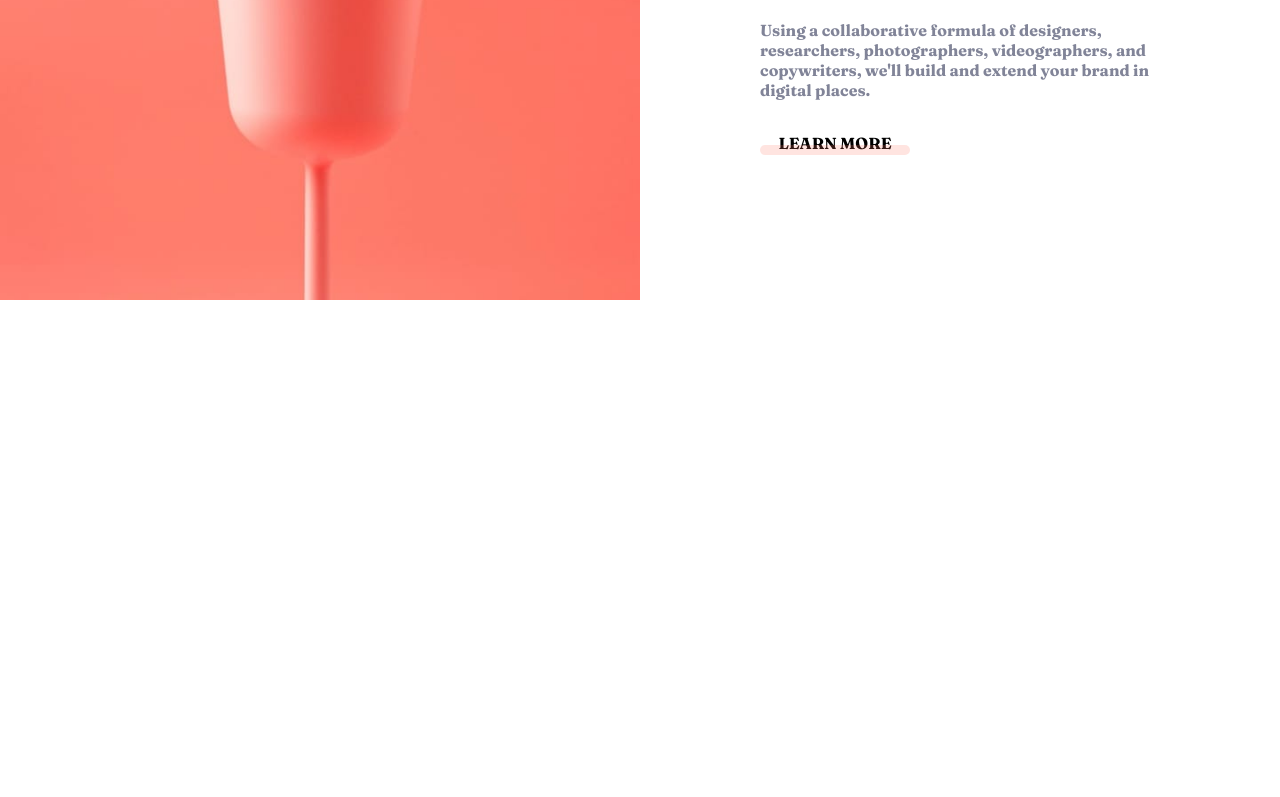
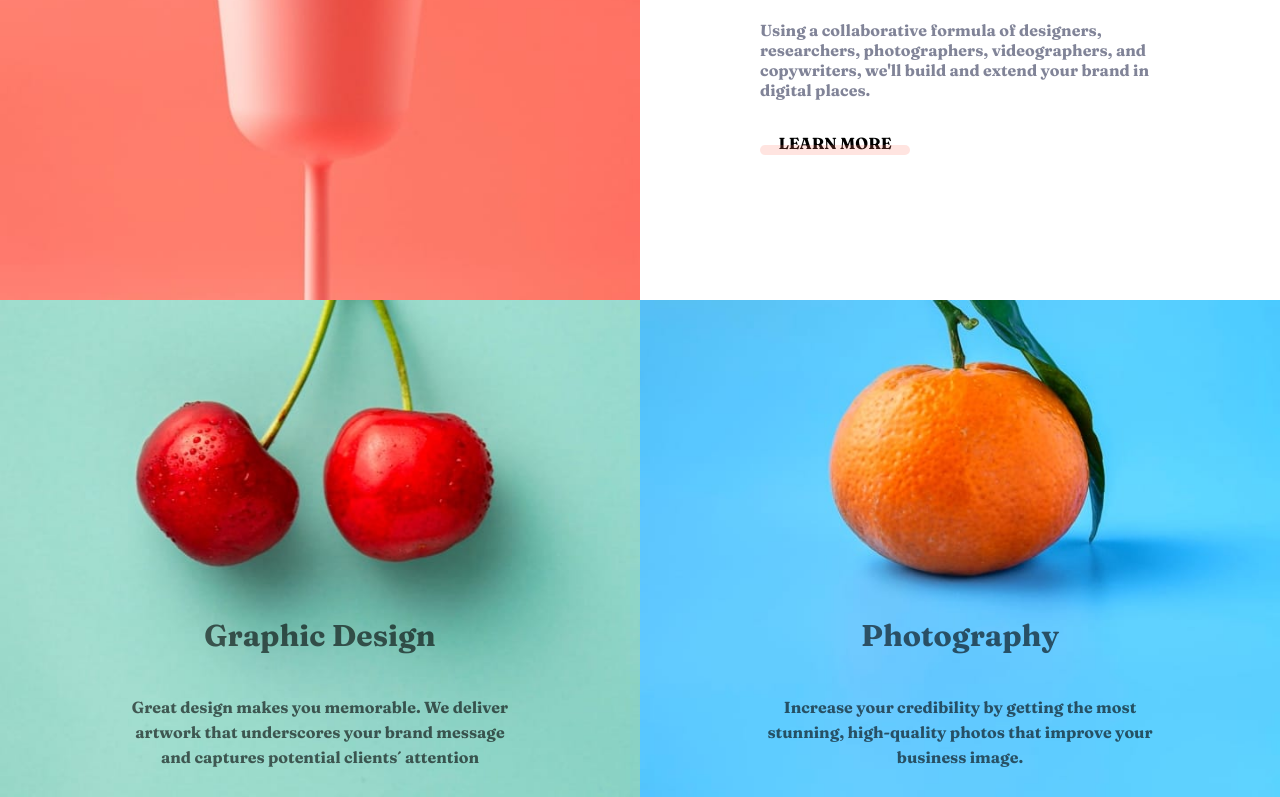
Before and after one commit to AstronautoLunar/sunnyside-agency-landing-page-vue, a Vue app: page / in a window 1280 px wide. Shown: the part 1467-2264 px from the top of the page. Before the commit the page ends 1767 px from the top, so only its background shows below. Built offline with nearby package versions, Linux system fonts and the light colour scheme.

Commit message:
:sparkles: feito a parte do main

```diff
--- a/src/App.vue
+++ b/src/App.vue
@@ -1,6 +1,5 @@
 <template>
   <div id="app">
-    <AgencyHeader/>
       <div id="background-main">
         <span id="text-background-main">
           WE ARE CREATIVES
@@ -11,7 +10,8 @@
           alt="arrow background image"
         />
       </div>
-    <div id="quite">
+    <AgencyHeader/>
+    <main id="main" role="main">
       <AgencyCard
         colorBorder="hsl(51, 100%, 49%)"
       >
@@ -42,19 +42,52 @@
           <p class="paragraph-card">Using a collaborative formula of designers, researchers, photographers, videographers, and copywriters, we'll build and extend your brand in digital places.</p>
         </template>
       </AgencyCard>
-    </div>
+      <section
+        class="section cards-image"
+        role="section"
+      >
+        <AgencyCardImage>
+          <template #background-image>
+            <img
+              class="image-card"
+              src="./assets/desktop/image-graphic-design.jpg"
+              alt="image graphic design"
+            />
+          </template>
+          <h2 class="title-card-image">Graphic Design</h2>
+          <p class="paragraphy-card-image">
+            Great design makes you memorable. We deliver artwork that underscores your brand message and captures potential clients´ attention
+          </p>
+        </AgencyCardImage>
+        <AgencyCardImage>
+          <template #background-image>
+            <img
+              class="image-card"
+              src="./assets/desktop/image-photography.jpg"
+              alt="image graphic design"
+            />
+          </template>
+          <h2 class="title-card-image">Photography</h2>
+          <p class="paragraphy-card-image">
+            Increase your credibility by getting the most stunning, high-quality photos that improve your business image.
+          </p>
+        </AgencyCardImage>
+      </section>
+    </main>
   </div>
 </template>
 
 <script>
   import AgencyHeader from './components/AgencyHeader.vue';
   import AgencyCard from './components/AgencyCard.vue';
+  import AgencyCardImage from './components/AgencyCardImage.vue';
 
   export default {
     name: 'App',
     components: {
       AgencyHeader,
       AgencyCard,
+      AgencyCardImage,
     }
   }
 
@@ -95,7 +128,7 @@
     align-items: center;
   }
 
-  div#app, div#quite {
+  div#app, main#main, section.cards-image {
     display: flex;
   }
 
@@ -109,7 +142,7 @@
     position: relative;
   }
 
-  div#background-main, div#quite {
+  div#background-main, main#main {
     width: 100%;
   }
 
@@ -125,7 +158,6 @@
 
   span#text-background-main {
     color: var(--white);
-
 
     top: 25%;
 
@@ -145,13 +177,15 @@
     margin-bottom: 35px;
   }
 
-  div#quite {
+  main#main {
     flex-wrap: wrap;
   }
 
   span#text-background-main,
   h1.title-card,
-  p.paragraph-card {
+  p.paragraph-card,
+  h2.title-card-image, p.paragraphy-card-image
+  {
     font-family: Fraunces, Helvetica, Arial;
   }
 
@@ -164,4 +198,32 @@
   img.image-main {
     width: 50%;
   }
+
+  section.cards-image {
+    width: 100%;
+  }
+
+  img.image-card {
+    position: absolute;
+    top: 0;
+    left: 0;
+
+    width: 100%;
+  }
+
+  h2.title-card-image {
+    font-size: 30px;
+  }
+
+  h2.title-card-image, p.paragraphy-card-image {
+    text-align: center;
+
+    opacity: 0.6;
+  }
+
+  p.paragraphy-card-image {
+    width: 400px;
+
+    line-height: 25px;
+  }
 </style>
--- a/src/components/AgencyCardImage.vue
+++ b/src/components/AgencyCardImage.vue
@@ -0,0 +1,46 @@
+<template>
+    <div
+        class="AgencyCardImage"
+    >
+        <slot name="background-image">
+
+        </slot>
+        <article class="article" role="article">
+            <slot>
+
+            </slot>
+        </article>
+    </div>
+</template>
+
+<script>
+    export default {
+        name: "AgencyCardImage",
+        components: {
+
+        }
+    }
+</script>
+
+<style scoped>
+    div.AgencyCardImage {
+        width: 50%;
+        height: 38vw;
+
+        position: relative;
+    }
+
+    article.article {
+        display: flex;
+        flex-direction: column;
+        justify-content: center;
+        align-items: center;
+
+        width: 100%;
+
+        position: absolute;
+        left: 50%;
+        bottom: -20%;
+        transform: translate(-50%, -50%);
+    }
+</style>
```
Lines whose indentation alone changed are shown as unchanged.
